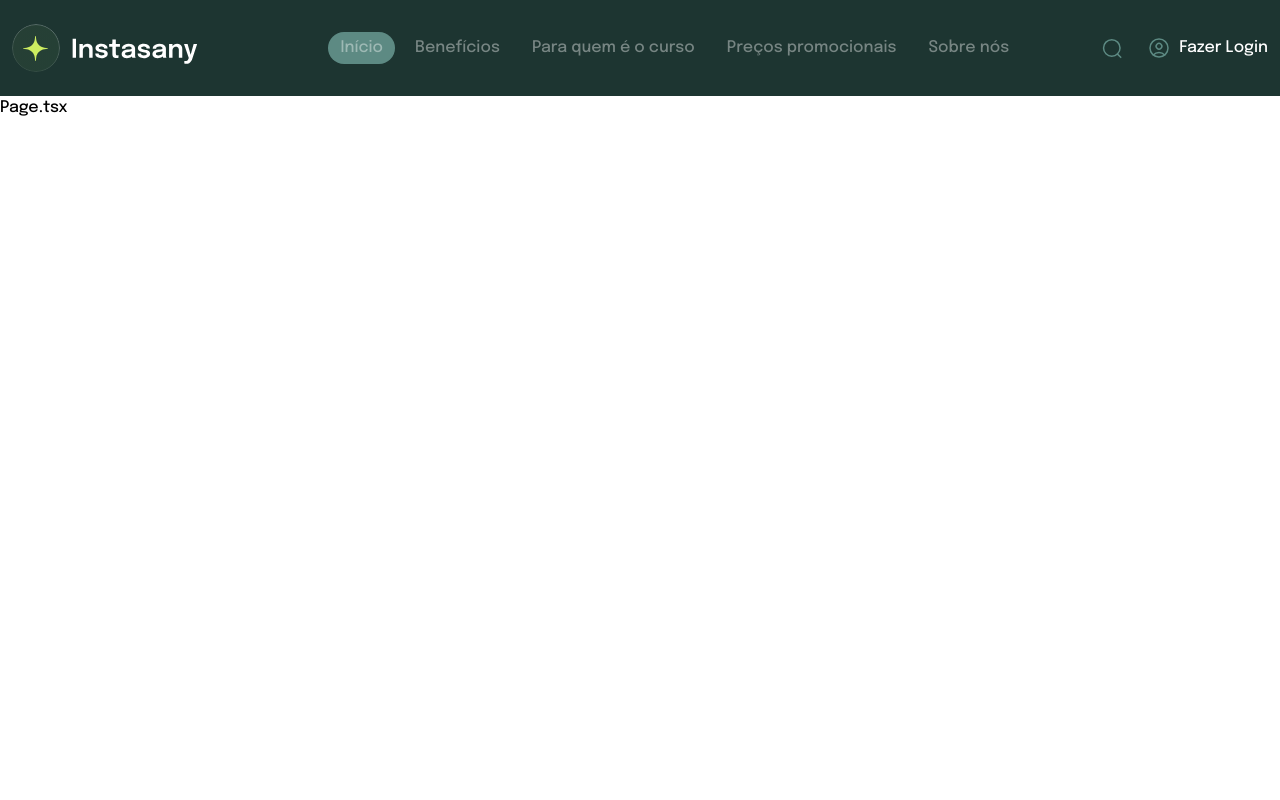
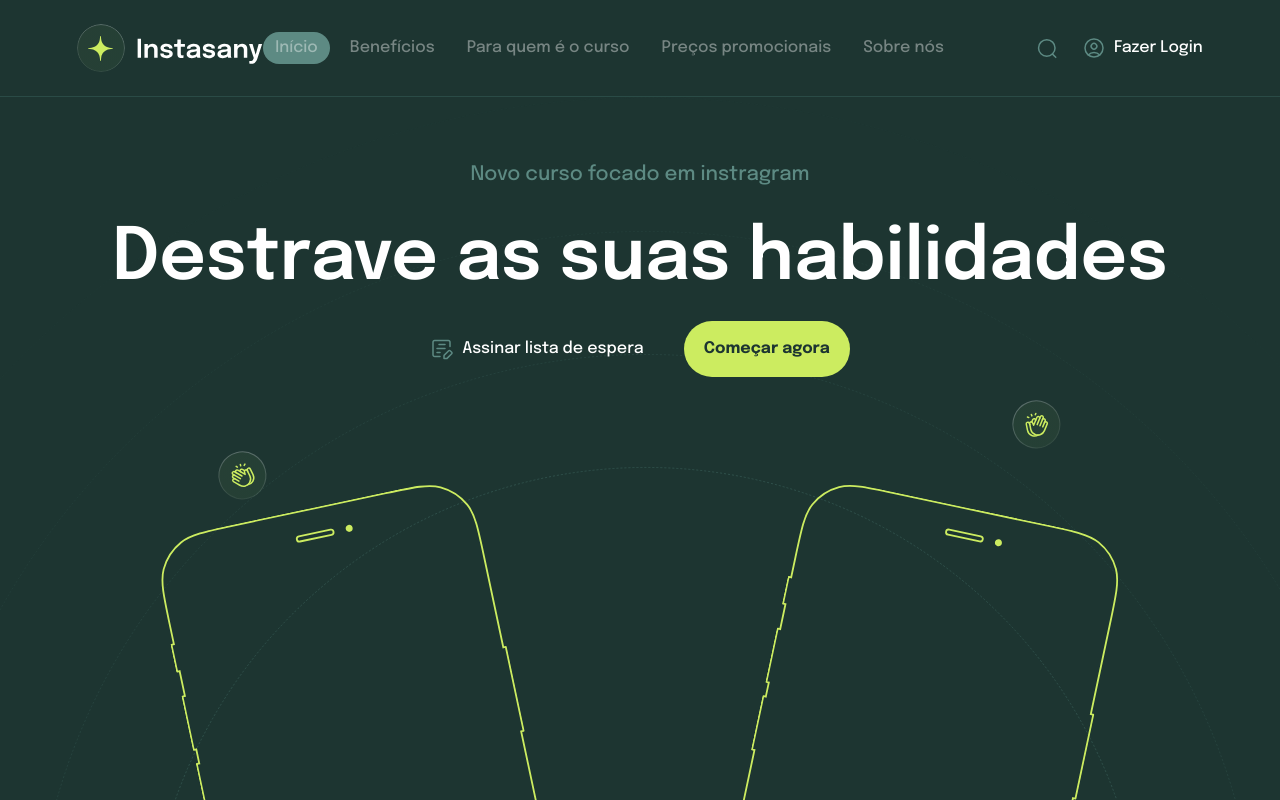
Before and after one commit to BrenoFreitasM/teste-next-and-vercel, a Next.js app: page / in a window 1280 px wide. Shown: the top 800 px of the page. Built offline with nearby package versions, Linux system fonts and the light colour scheme.

Commit message:
feat: new section hero on main

```diff
--- a/src/app/page.tsx
+++ b/src/app/page.tsx
@@ -1,7 +1,8 @@
+import { SectionHero } from "@/components/section-hero"
 import Image from "next/image";
 
 export default function Home() {
   return (
-    <h2>Page.tsx</h2>
+    <SectionHero />
   )
 }
--- a/src/components/grid.tsx
+++ b/src/components/grid.tsx
@@ -8,7 +8,7 @@
 }
 
 export function GridContainer({ children, className }: GridContainerProps) {
-  const defaultClass = "w-full mx-w-grid mx-auto px-3"
+  const defaultClass = " mx-w-grid mx-auto px-3"
   const combinedClasses = twMerge(defaultClass, className)
   return(
     <div className={combinedClasses}>
--- /dev/null
+++ b/src/components/section-hero.jsx
@@ -0,0 +1,37 @@
+import { GridContainer } from "./grid";
+import Image from "next/image";
+
+import IconFile from "/public/icon-file.svg"
+import IconHand from "/public/icon-hand.svg"
+import IconHand02 from "/public/icon-hand-02.svg"
+import IconMockup from "/public/mockup.svg"
+
+export function SectionHero() {
+  return(
+    <section className="relative w-full h-section-hero bg-green-primary border-t bg-hero border-t-green-border pt-16 overflow-hidden bg-no-repeat bg-top">
+      <GridContainer className="flex flex-col items-center">
+        <div className="w-full max-w-text-hero text-center">
+          <h3 className="text-xl font-medium text-green-actived mb-4">Novo curso focado em instragram</h3>
+          <h1 className="text-white text-7xl/normal font-semibold mb-2">Destrave as suas habilidades</h1>
+          <div className="flex items-center justify-center gap-10 ">
+            <button className="flex items-center gap-2">
+              <Image src={IconFile} alt="Icon File"/>
+              <span className="text-white font-medium">Assinar lista de espera</span>
+            </button>
+            <button className="py-4 px-5 bg-green-btn rounded-full text-green-primary font-bold">
+              Começar agora
+            </button>
+          </div>
+        </div>
+        <div className="relative w-full max-w-area-icons h-28 mt-4">
+          <Image src={IconHand} alt="Icon Hand" className="absolute left-0 bottom-0"/>
+          <Image src={IconHand02} alt="Icon Hand" className="absolute top-0 right-0"/>
+        </div>
+        <div className="absolute -bottom-44 w-full max-w-area-mockups flex justify-between">
+          <Image src={IconMockup} alt="Mockup" className="relative -rotate-12 top-[1.1rem] left-[3.3rem]"/>
+          <Image src={IconMockup} alt="Mockup" className="relative rotate-12 top-[1.1rem] right-[3.3rem]"/>
+        </div>
+      </GridContainer>
+    </section>
+  )
+}
--- a/tailwind.config.ts
+++ b/tailwind.config.ts
@@ -11,9 +11,20 @@
       colors: {
         'green-primary': '#1D3531',
         'green-actived': '#5D8A83',
+        'green-border': '#2A4B46',
+        'green-btn': '#CCEC60'
       },
       maxWidth: {
-        grid: '77.5rem'
+        grid: '77.5rem',
+        'text-hero': '66rem',
+        'area-icons': '53.4375rem',
+        'area-mockups': '59.8125rem'
+      },
+      height: {
+        'section-hero': '54.635rem'
+      },
+      backgroundImage: {
+        'hero': "url('/bg-hero.svg')"
       }
     },
   },
```
Also changed, not shown: 2 other files (tests, documents, lock files or other folders).
